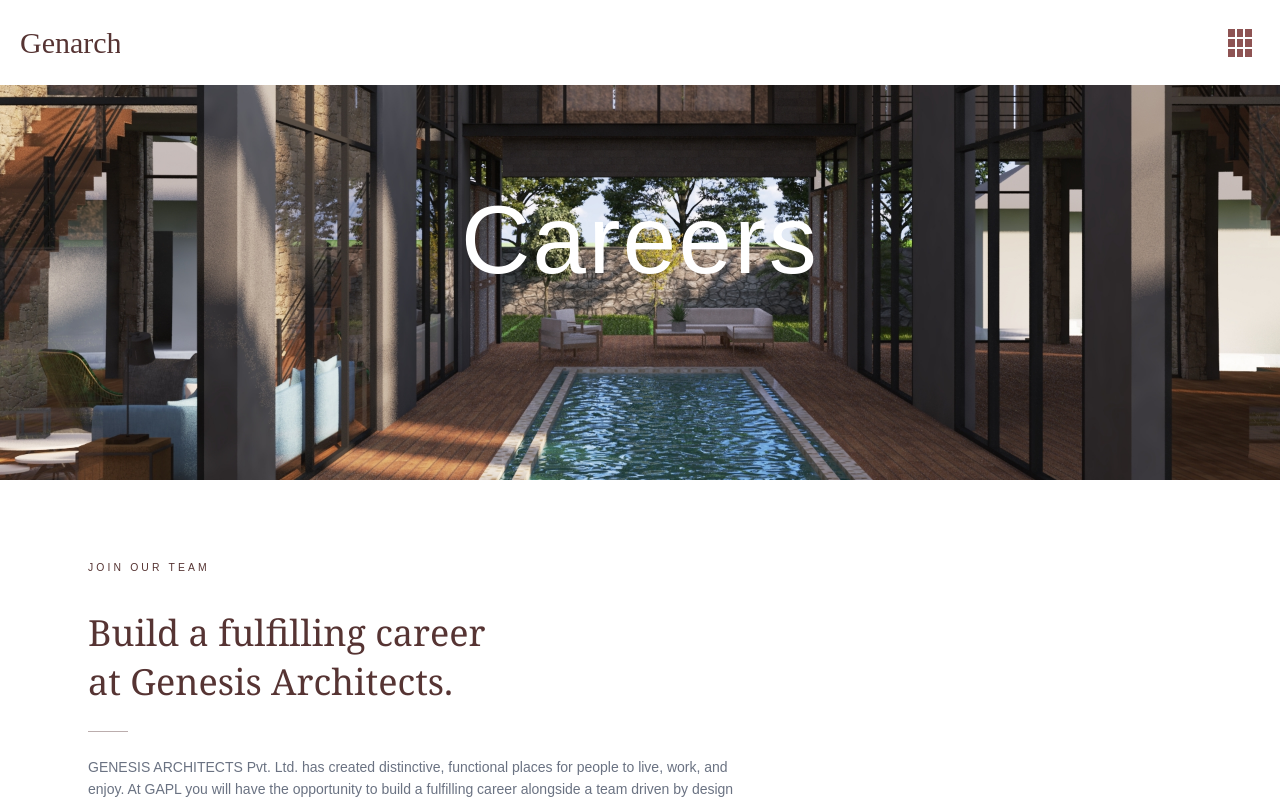
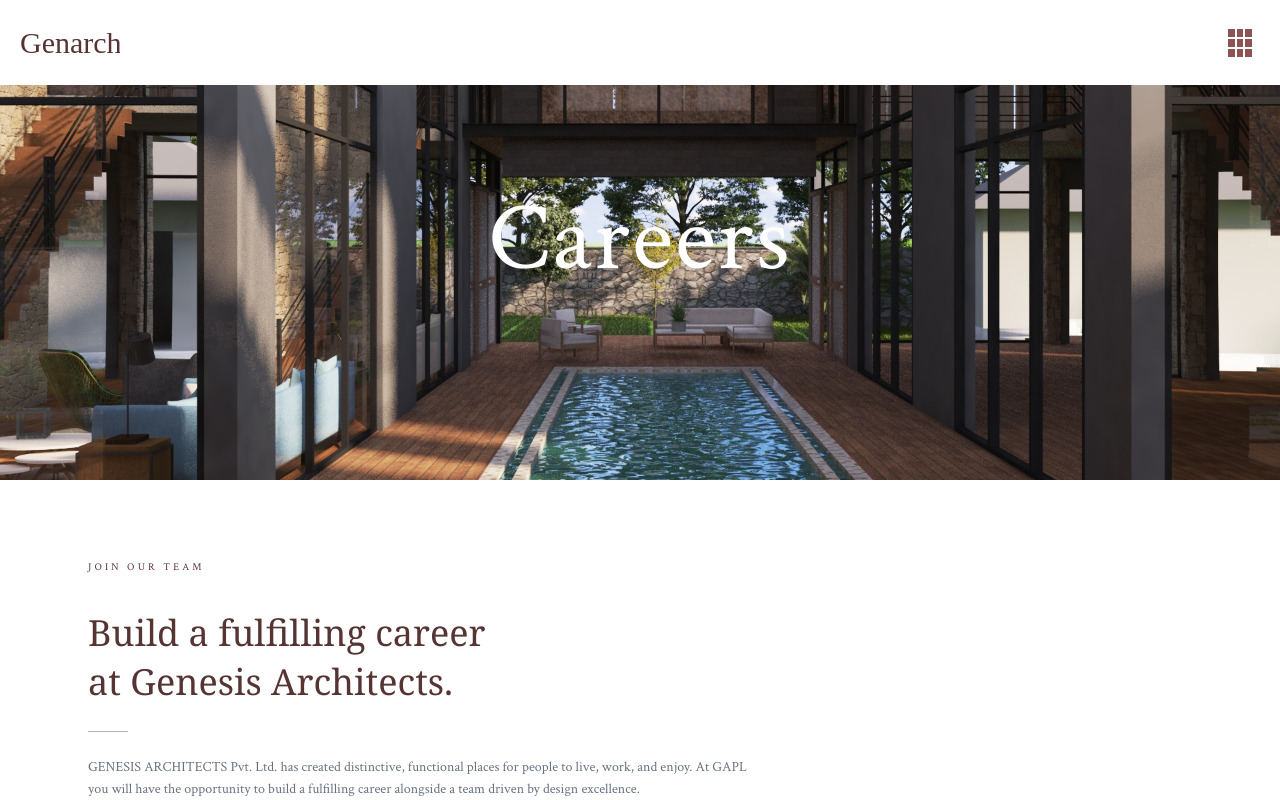
Before and after one commit to Shaivyaa/genarch, a Next.js app: page /careers in a window 1280 px wide. Shown: the top 800 px of the page. Built offline with nearby package versions, Linux system fonts and the light colour scheme.

Commit message:
about us changes

```diff
--- a/app/globals.css
+++ b/app/globals.css
@@ -22,7 +22,7 @@ body {
   /* background: var(--background); */
   /* color: var(--foreground); */
   font-family: var(--font-poppins);
-  font-family: "larken", sans-serif;
+  /* font-family: "Crimson-text", sans-serif; */
 }
 
 body {
--- a/app/layout.tsx
+++ b/app/layout.tsx
@@ -1,10 +1,10 @@
 import type { Metadata } from "next";
-import { Poppins } from "next/font/google";
+import { Crimson_Text } from "next/font/google";
 
 import "./globals.css";
 
-const poppins = Poppins({
-  weight: ["400", "500", "600", "700"],
+const poppins = Crimson_Text({
+  weight: ["400", "600", "700"],
   style: ["normal", "italic"],
   subsets: ["latin"],
   variable: "--font-poppins",
```
